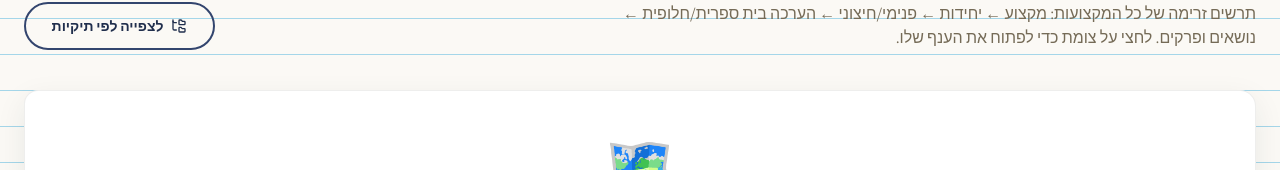
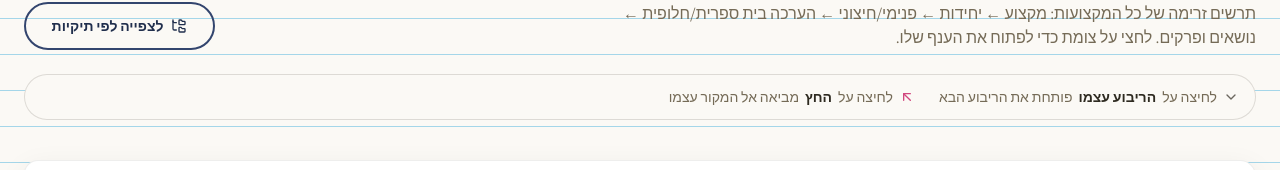
Before and after one commit to moshehik/bagrut-materials, a Next.js app: page /map in a window 1280 px wide. Shown: the part 161-331 px from the top of the page. Built offline with nearby package versions, Linux system fonts and the light colour scheme; no server answers; the database is empty; a web font is replaced by a local one.

Commit message:
Add click-behavior legend at top of the bagrut map
Explains: clicking the box itself opens the next box, clicking the arrow
leads to the source (folder page) itself.

```diff
--- a/src/app/map/page.tsx
+++ b/src/app/map/page.tsx
@@ -1,6 +1,6 @@
 import type { Metadata } from "next";
 import Link from "next/link";
-import { GitBranch, FolderTree } from "lucide-react";
+import { GitBranch, FolderTree, ChevronDown, ArrowUpLeft } from "lucide-react";
 import { getAllActiveCategories } from "@/lib/data";
 import type { Category } from "@/db/schema";
 import { AnimatedGrid } from "@/components/animated-grid";
@@ -52,6 +52,17 @@ export default async function MapPage() {
         </Link>
       </div>
 
+      <div className="mt-6 flex flex-wrap items-center gap-x-6 gap-y-2 rounded-2xl border border-ink/15 bg-plaster px-4 py-3 text-sm text-muted animate-fade-up">
+        <span className="flex items-center gap-1.5">
+          <ChevronDown className="h-4 w-4 shrink-0 text-ink/70" aria-hidden />
+          לחיצה על <b className="text-ink">הריבוע עצמו</b> פותחת את הריבוע הבא
+        </span>
+        <span className="flex items-center gap-1.5">
+          <ArrowUpLeft className="h-4 w-4 shrink-0" style={{ color: "var(--flow-final)" }} aria-hidden />
+          לחיצה על <b className="text-ink">החץ</b> מביאה אל המקור עצמו
+        </span>
+      </div>
+
       {tree.length === 0 ? (
         <div className="card mt-10 p-12 text-center">
           <div className="text-6xl animate-float">🗺️</div>
```
